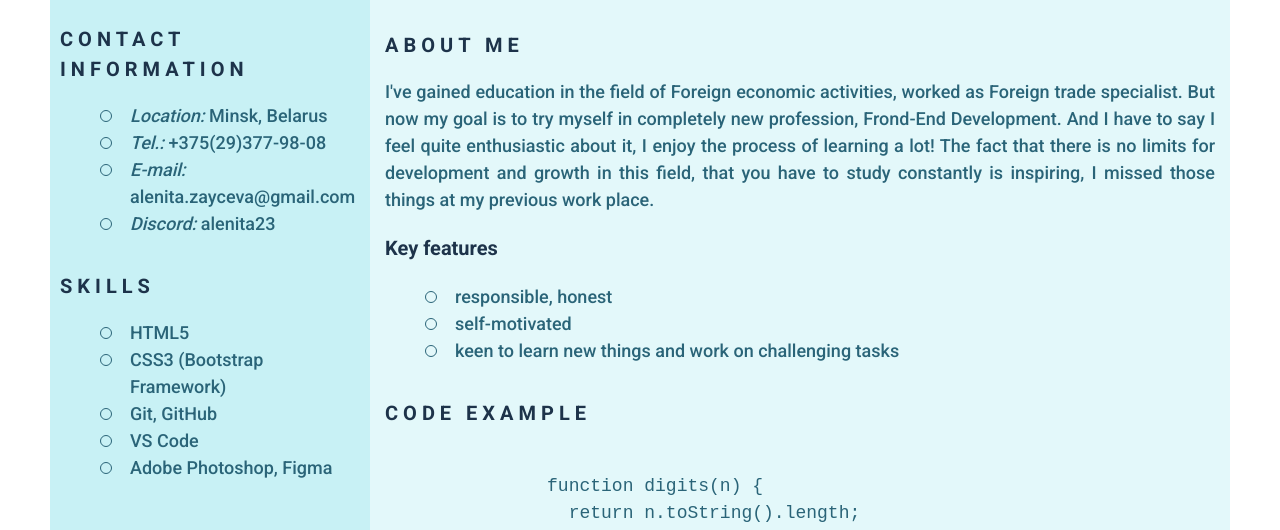
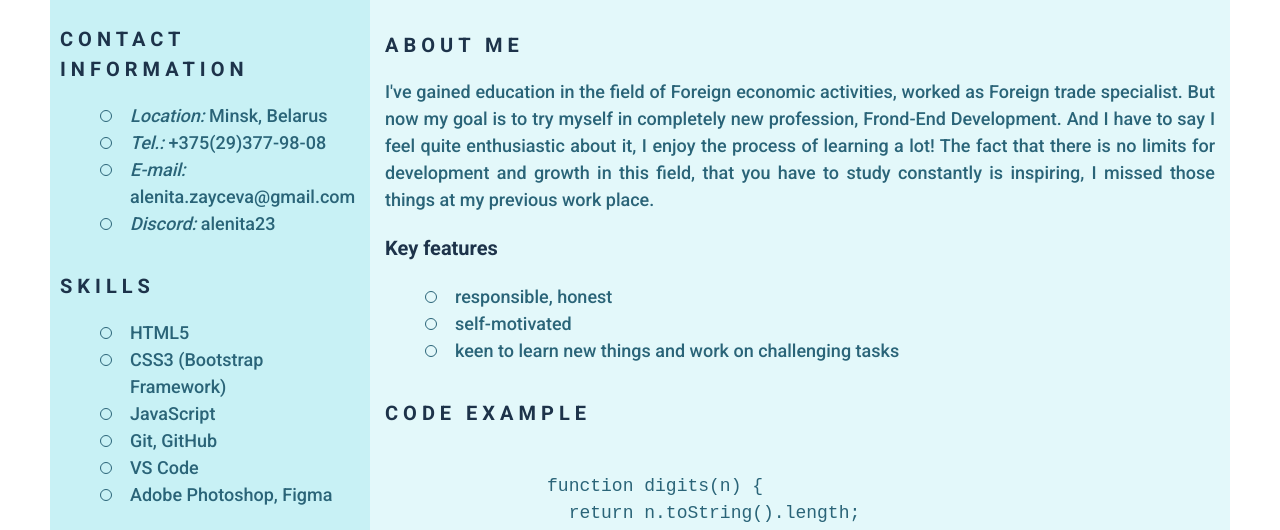
Before and after one commit to alenita23/rsschool-cv, a plain HTML site: page index.html in a window 1280 px wide. Shown: the part 263-793 px from the top of the page. Drawn offline with Linux system fonts and the light colour scheme.

Commit message:
feat: update style

```diff
--- a/index.html
+++ b/index.html
@@ -46,6 +46,7 @@
             <ul class="section-list">
                <li class="section-item">HTML5</li>
                <li class="section-item">CSS3 (Bootstrap Framework)</li>
+               <li class="section-item">JavaScript</li>
                <li class="section-item">Git, GitHub</li>
                <li class="section-item">VS Code</li>
                <li class="section-item">Adobe Photoshop, Figma</li>
```
